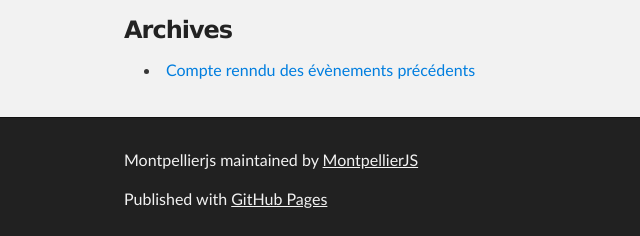
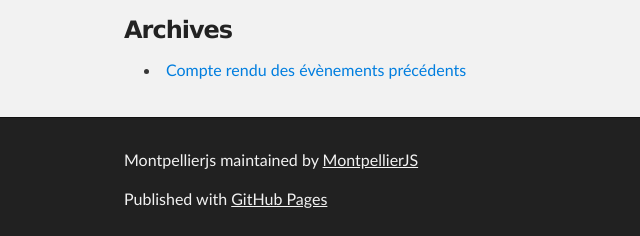
Before and after one commit to MontpellierJS/MontpellierJS, a plain HTML site: page index.html in a window 1280 px wide. Shown: the part 622-858 px from the top of the page, 196-836 px from the left. Drawn offline with Linux system fonts and the light colour scheme.

Commit message:
Update index.html
typo

```diff
--- a/index.html
+++ b/index.html
@@ -50,7 +50,7 @@
 <a name="archives" class="anchor" href="#archives"><span class="octicon octicon-link"></span></a>Archives</h3>
 
 <ul>
-<li><a href="archives/ARCHIVE.md">Compte renndu des évènements précédents</a></li>
+<li><a href="archives/ARCHIVE.md">Compte rendu des évènements précédents</a></li>
 </ul>
       </section>
     </div>
```
